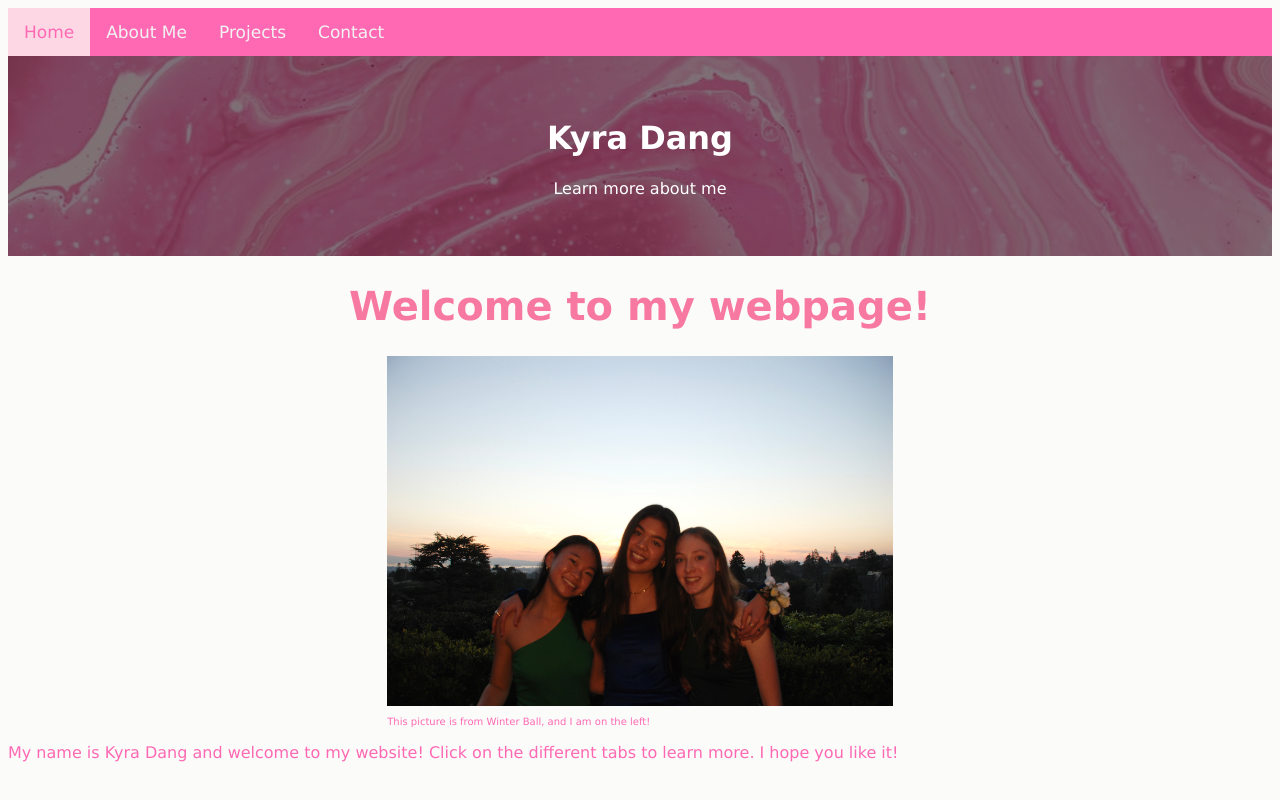
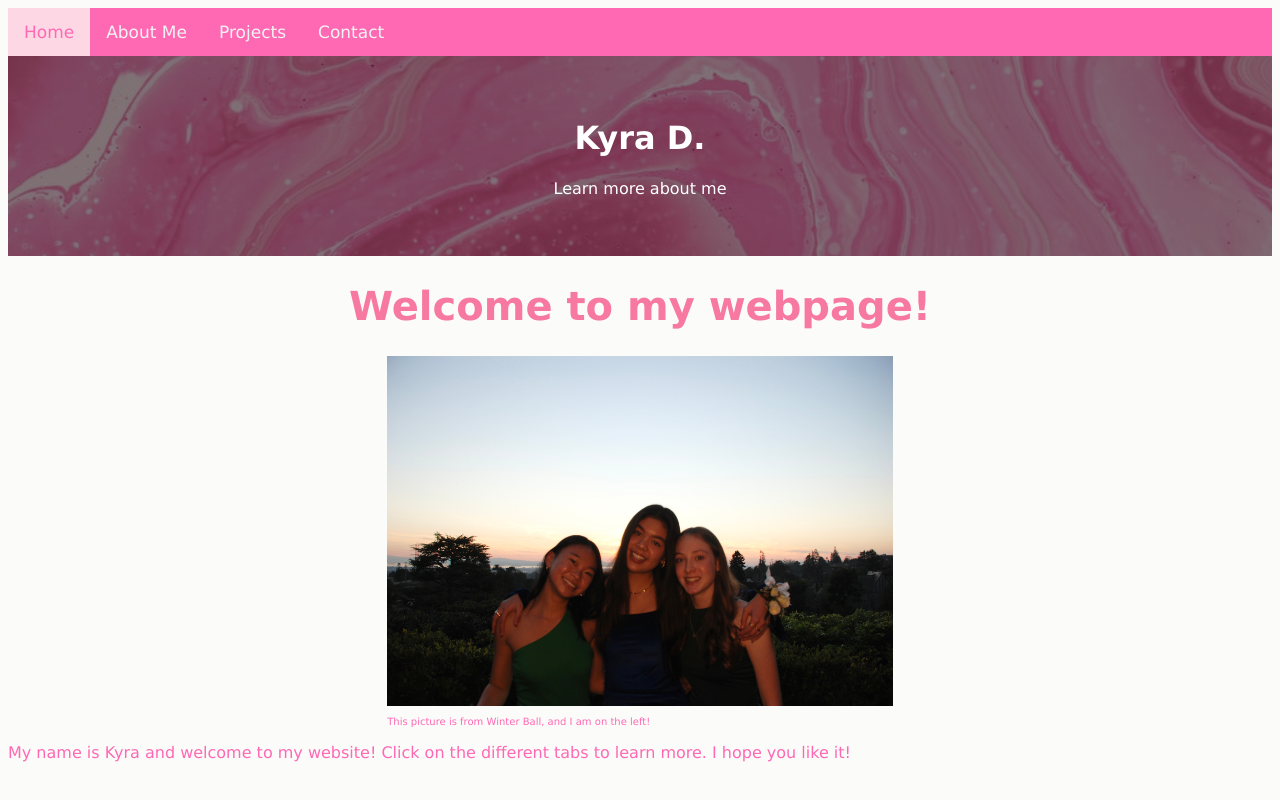
Before and after one commit to kdang2004/APCSP, a plain HTML site: page index.html in a window 1280 px wide. Drawn offline with Linux system fonts and the light colour scheme.

Commit message:
Update index.html

```diff
--- a/index.html
+++ b/index.html
@@ -1,7 +1,7 @@
 <!DOCTYPE html>
 <html lang="en">
   <head>
-    <title>Meet Kyra Dang</title>
+    <title>Meet Kyra D.</title>
     <link rel="stylesheet" href="style.css">
   <div class = "topnav">
     <a class = "active" href="index.html">Home</a>
@@ -15,13 +15,13 @@
   <body class = "backdrop">
     <div class="hero-image">
       <div class="hero-text">
-        <h1>Kyra Dang</h1>
+        <h1>Kyra D.</h1>
         <p>Learn more about me</p>
       </div>
     </div>
     <h1 class = "intro">Welcome to my webpage!</h1>
     <img class = "center" src = "image3.jpg" height = 350 width = 600>
     <p  class = "center" >This picture is from Winter Ball, and I am on the left!</p>
-    <p class = "text">My name is Kyra Dang and welcome to my website! Click on the different tabs to learn more. I hope you like it!</p>
+    <p class = "text">My name is Kyra and welcome to my website! Click on the different tabs to learn more. I hope you like it!</p>
   </body>
 </html>
```
